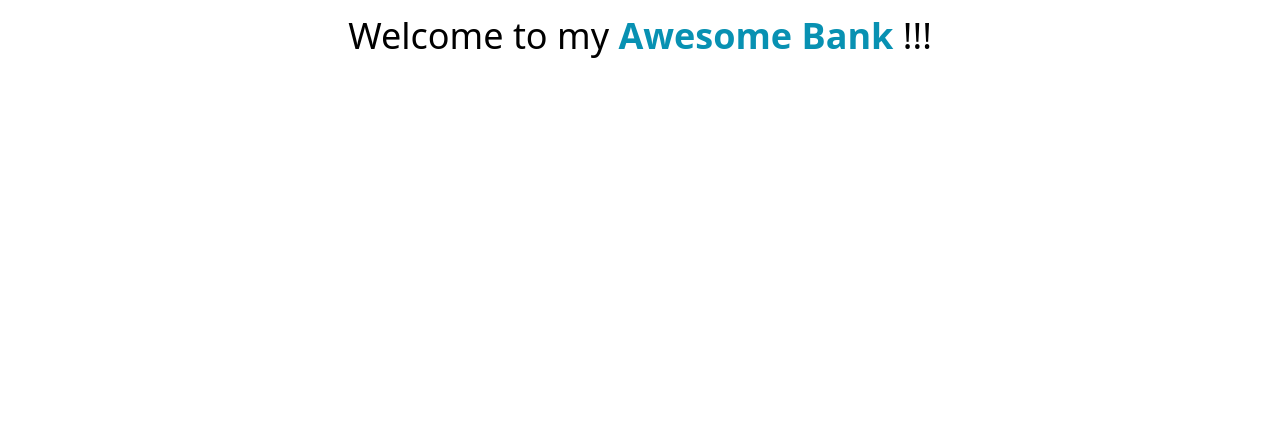
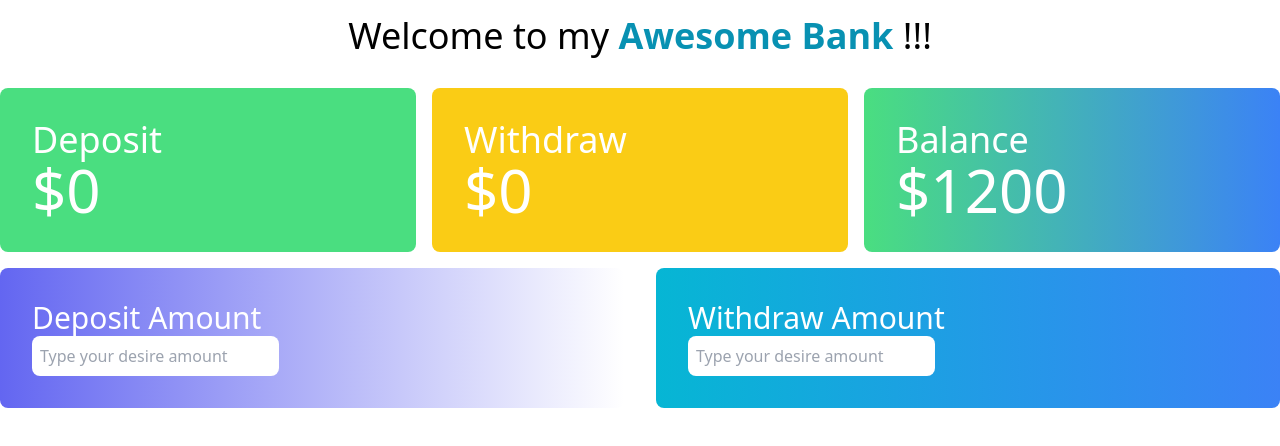
Before and after one commit to mdshakil04/Bank-Calculation, a plain HTML site: page index.html in a window 1280 px wide. Drawn offline with nearby package versions, Linux system fonts and the light colour scheme.

Commit message:
Simple design done

```diff
--- a/index.html
+++ b/index.html
@@ -8,5 +8,31 @@
 </head>
 <body>
     <h1 class=" text-4xl text-center mt-4">Welcome to my <span class=" font-semibold text-cyan-600"> Awesome Bank</span> !!!</h1>
+    <main class=" container mx-auto">
+        <div class=" info-container grid grid-cols-3 gap-4 mt-8">
+            <div class=" bg-green-400 p-8 rounded-lg text-white">
+                <h1 class=" text-4xl">Deposit</h1>
+                <h2 class=" text-6xl">$0</h2>
+            </div>
+            <div class=" bg-yellow-400 p-8 rounded-lg text-white">
+                <h1 class=" text-4xl">Withdraw</h1>
+                <h2 class=" text-6xl">$0</h2>
+            </div>
+            <div class="bg-gradient-to-r from-green-400 to-blue-500 hover:from-pink-500 hover:to-yellow-500 p-8 rounded-lg text-white">
+                <h1 class=" text-4xl">Balance</h1>
+                <h2 class=" text-6xl">$1200</h2>
+            </div>
+        </div>
+        <div class=" grid grid-cols-2 gap-8 mt-4">
+            <div class="bg-gradient-to-r from-indigo-500 p-8 rounded-lg ">
+                <h2 class=" text-white text-3xl">Deposit Amount</h2>
+                <input class=" p-2 rounded-lg" placeholder="Type your desire amount" type="text">
+            </div>
+            <div class="bg-gradient-to-r from-cyan-500 to-blue-500 p-8 rounded-lg ">
+                <h2 class=" text-white text-3xl">Withdraw Amount</h2>
+                <input class=" text-black p-2 rounded-lg" placeholder="Type your desire amount" type="text">
+            </div>
+        </div>
+    </main>
 </body>
 </html>
```
